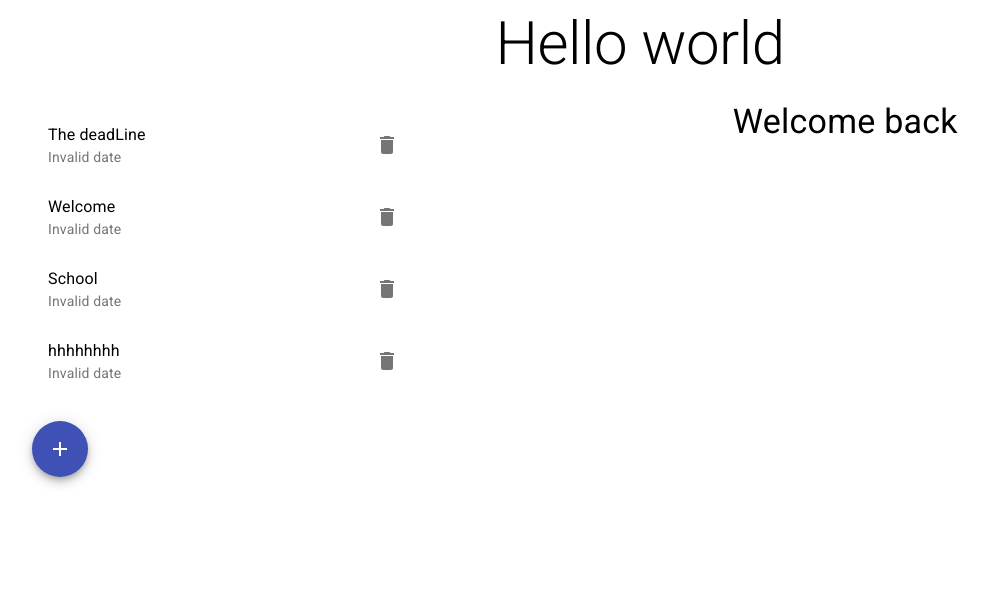
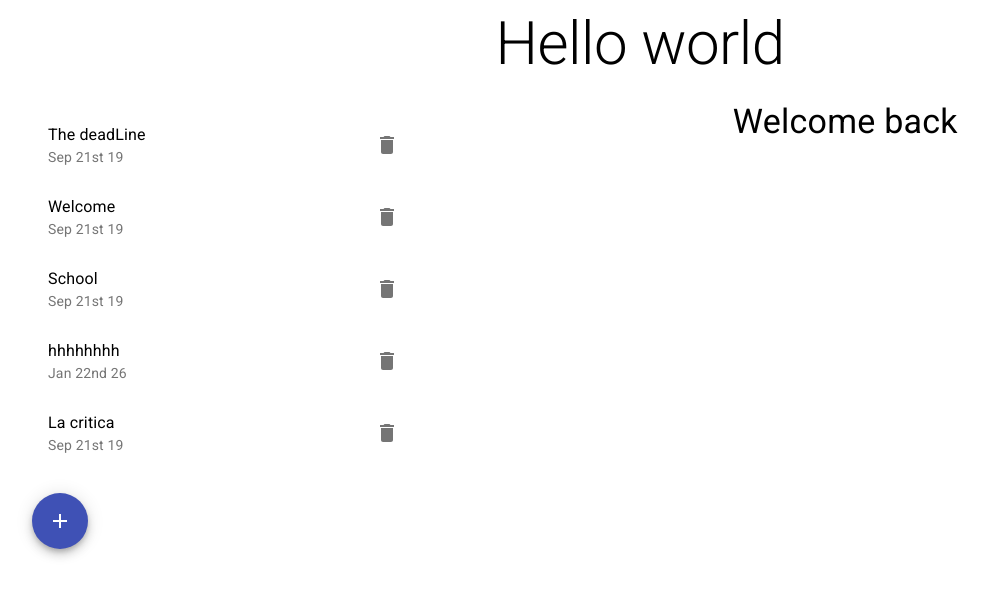
Before and after one commit to giovanigomez1/react-notes, a React (Create React App) app: page / in a window 1280 px wide. Shown: the top 596 px of the page, without its empty margins (0-993 px from the left). Built offline with nearby package versions, Linux system fonts and the light colour scheme.

Commit message:
Se corrigió el bug al mostrar notas jeje estaban como strings

```diff
--- a/public/notes.json
+++ b/public/notes.json
@@ -1,22 +1,27 @@
 [
     {
-        "id":"1569088993366",
+        "id":1569088993366,
         "title":"The deadLine",
         "description": "Current Proyects "
     },
     {
-        "id":"1569089021109",
+        "id":1569089021109,
         "title":"Welcome",
         "description": "Build things"
     },
     {
-        "id":"1569089038813",
+        "id":1569089038813,
         "title":"School",
         "description": "Lorems Ipsum"
     },
     {
-        "id":"1569089054422",
+        "id":1769089054422,
         "title":"hhhhhhhh",
         "description": "Proy Stucture ects"
+    },
+    {
+        "id":1569089054411,
+        "title":"La critica",
+        "description": "En el trascurrir del dia a dia, las cirscunstancias me llevaron ante una situación de la cúal mi memoria se inundó de recuerdos de otros tiempos"
     }
 ]
--- a/src/NoteList.js
+++ b/src/NoteList.js
@@ -10,6 +10,7 @@ import {Link} from 'react-router-dom'
 
 
 const NoteList = ({notes, deleteNote}) => {
+  console.log(notes)
     return notes.length ? (
       <List>
         {
```
Also changed, not shown: src/App.js (+4 -4 lines).
